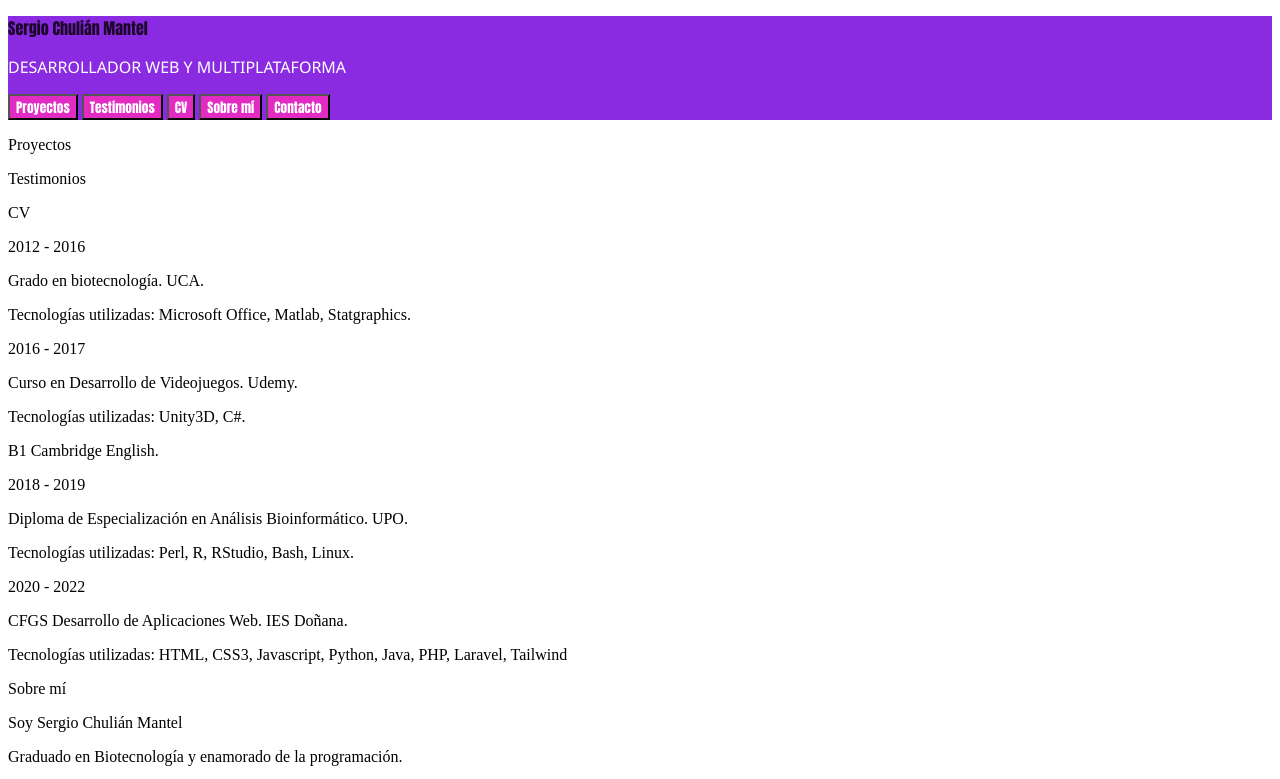
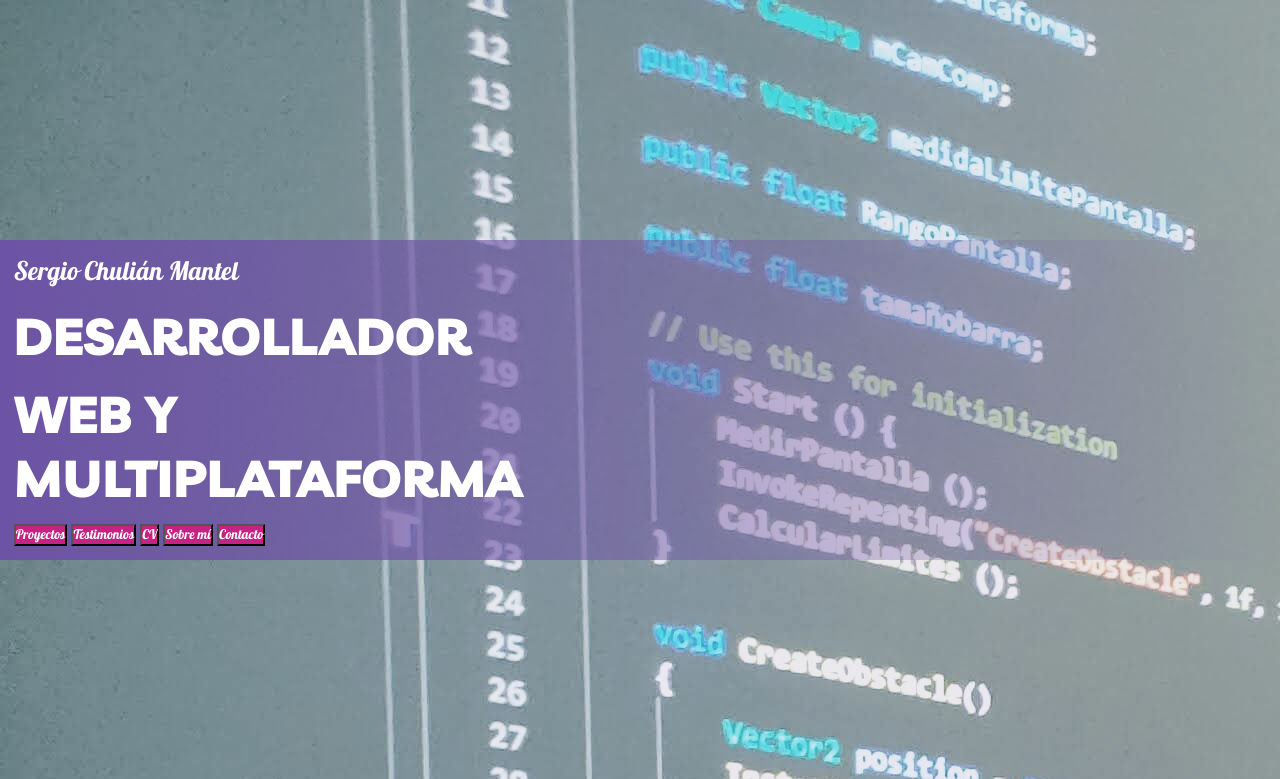
Before and after one commit to IES-Donana/proyecto-diw---dwecl-schuman94, a plain HTML site: page index.html in a window 1280 px wide. Shown: the top 779 px of the page. Drawn offline with Linux system fonts and the light colour scheme.

Commit message:
peleandome con el inicio

```diff
--- a/index.html
+++ b/index.html
@@ -10,15 +10,20 @@
 <body>
   <header></header>
   <main>
+    <div id="inicio">
       <div id="presentacion">
-      <p class="pattaya morado">Sergio Chulián Mantel</p>
-      <p class=" livvic blanco">DESARROLLADOR WEB Y MULTIPLATAFORMA</p>
-      <div>
+        <div id="letrero" class="blanco">
+          <p id="nombre" class="pattaya">Sergio Chulián Mantel</p>
+          <p id="titulo" class="livvic">DESARROLLADOR</p>
+          <p id="titulo" class="livvic">WEB Y MULTIPLATAFORMA</p>
+          <div id="botones">
             <button class="boton-menu pattaya blanco">Proyectos</button>
             <button class="boton-menu pattaya blanco">Testimonios</button>
             <button class="boton-menu pattaya blanco">CV</button>
             <button class="boton-menu pattaya blanco">Sobre mí</button>
             <button class="boton-menu pattaya blanco">Contacto</button>
+          </div>
+        </div>
       </div>
     </div>
 
--- a/style.css
+++ b/style.css
@@ -1,9 +1,34 @@
+@font-face {
+  font-family: Pattaya;
+  src: url(./fonts/Pattaya-Regular.ttf);
+}
+
+@font-face {
+  font-family: Livvic;
+  src: url(./fonts/Livvic-Black.ttf);
+}
+
+@font-face {
+  font-family: Miriam;
+  src: url(./fonts/MiriamLibre-Regular.ttf);
+}
+
+* {
+  margin: 0px;
+  padding: 0px;
+  box-sizing: border-box;
+}
+
 .pattaya {
-  font-family: Impact, Haettenschweiler, 'Arial Narrow Bold', sans-serif;
+  font-family: Pattaya, sans-serif;
 }
 
 .livvic {
-  font-family: 'Segoe UI', Tahoma, Geneva, Verdana, sans-serif;
+  font-family: Livvic, sans-serif;
+}
+
+.miriam {
+  font-family: Miriam, sans-serif;
 }
 
 .blanco {
@@ -11,21 +36,43 @@
 }
 
 .morado {
-  color:rgb(28, 6, 41);
+  color: #1B0024;
 }
 
-.titulo {
+#inicio {
+  height: 100vh;
+  display: flex;
+  align-items: center;
+  background-image: url(./images/fondo1.jpg);
+}
 
+#presentacion {
+  height: 40vh;
+  background: #6D53A5;
+  background: linear-gradient(90deg, rgba(109,83,165,1) 0%, rgba(109,83,165,0) 100%);
+  display: flex;
+  flex: 100%;
+  align-items: center;
+}
+
+#botones {
+  margin: 2%;
+}
+
+#nombre {
+  margin: 2%;
+  font-size: 2vw;
+}
+
+#titulo {
+  margin: 2%;
+  font-size: 4vw;
 }
 
 .boton-menu {
-  background-color: rgb(226, 43, 195);
+  background-color: #C52283;
 }
 
 .cuadro-proyecto {
 
 }
-
-#presentacion {
-  background-color: blueviolet;
-}
```
Also changed, not shown: fonts/Livvic-Black.ttf (added), fonts/MiriamLibre-Regular.ttf (added), fonts/Pattaya-Regular.ttf (added), images/fondo1.jpg (added). Lines whose indentation alone changed are shown as unchanged.
